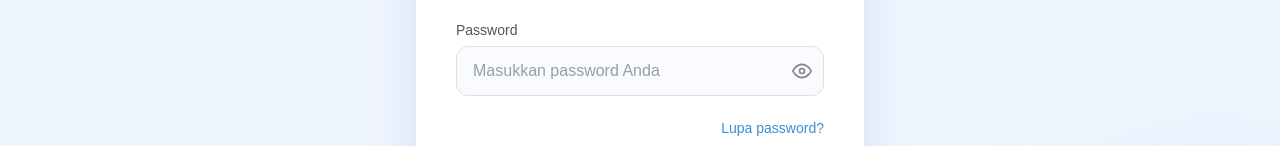
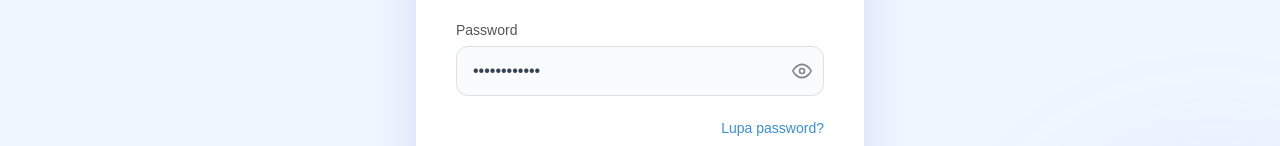
Before and after one commit to bit-loi/TCI, a React (Vite) app in the folder frontend/: page /login in a window 1280 px wide. Shown: the part 376-522 px from the top of the page. Built offline with nearby package versions, Linux system fonts and the light colour scheme; no server answers; a web font is replaced by a local one.

Commit message:
feat: add working demo login

```diff
--- a/frontend/src/pages/Login.tsx
+++ b/frontend/src/pages/Login.tsx
@@ -10,6 +10,7 @@ import { apiFetch } from "@/config/api";
 import { useAuth } from "@/hooks/useAuth";
 
 const DEFAULT_EMAIL = "demo@tci.id";
+const DEFAULT_PASSWORD = "DemoTCI2026!";
 
 export default function Login() {
 	const navigate = useNavigate();
@@ -19,7 +20,7 @@ export default function Login() {
 	const [email, setEmail] = useState(
 		() => searchParams.get("email")?.trim() || DEFAULT_EMAIL,
 	);
-	const [password, setPassword] = useState("");
+	const [password, setPassword] = useState(DEFAULT_PASSWORD);
 	const [showPassword, setShowPassword] = useState(false);
 	const [loading, setLoading] = useState(false);
 	const [error, setError] = useState("");
```
Also changed, not shown: 1 other file (tests, documents, lock files or other folders).
